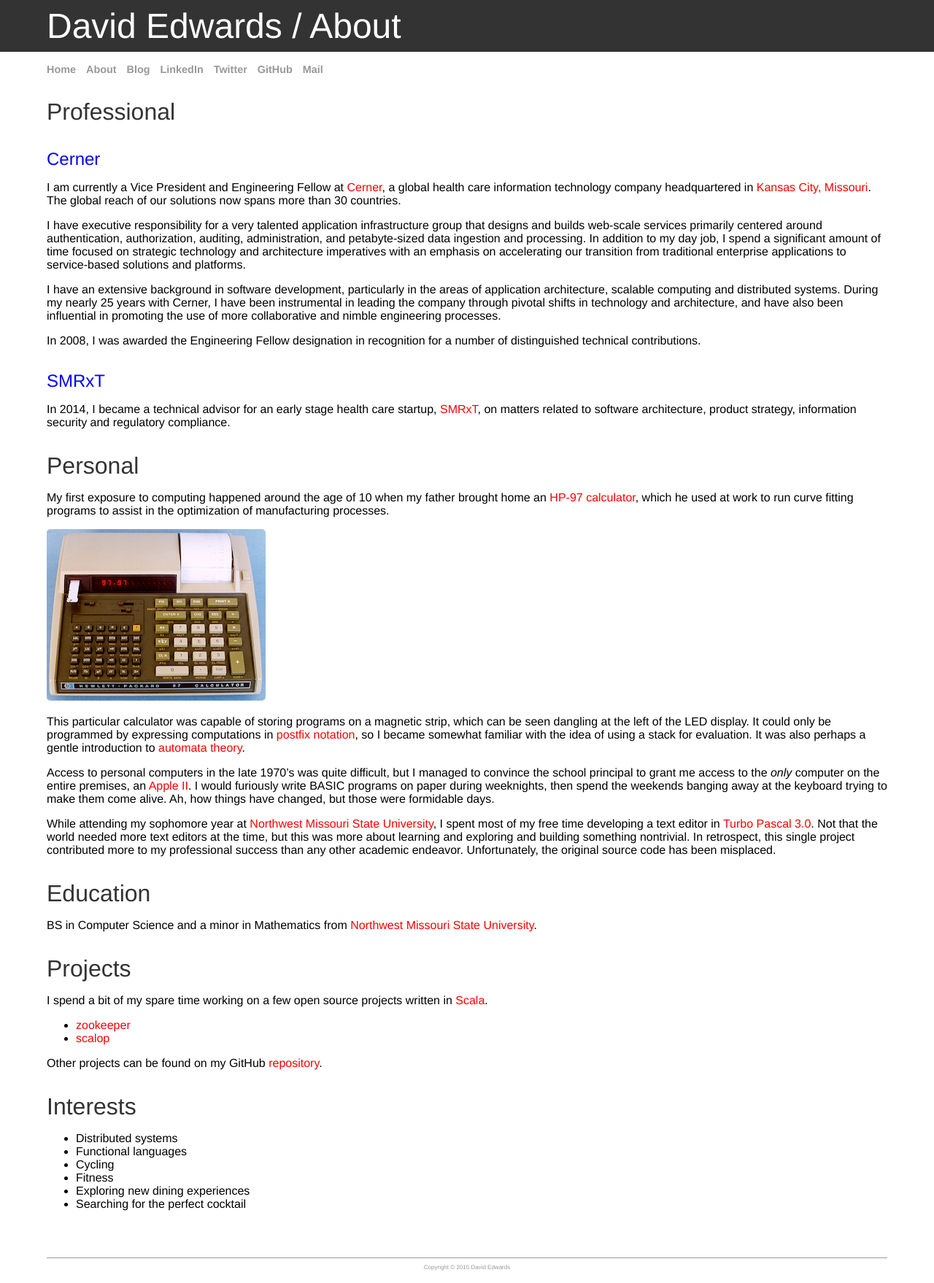
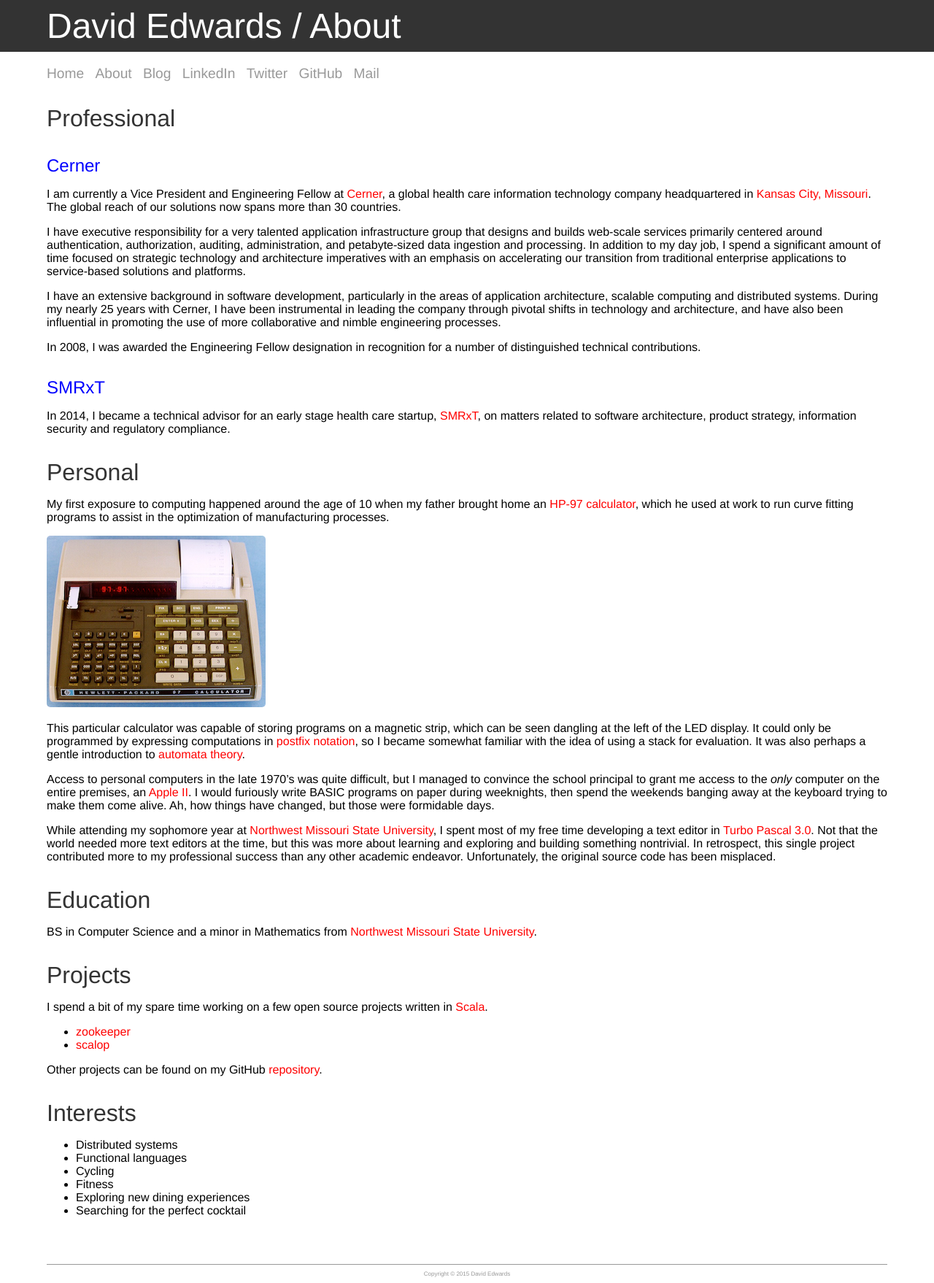
Before and after one commit to davidledwards/davidledwards.github.io, a Jekyll site: the page built from about/index.md, in a window 1280 px wide. Shown: the whole page at 73% size. Built offline with Jekyll 4.4.1, drawn with Linux system fonts in a browser that asks for light colours.

Commit message:
change font size for navigation bar on secondary pages

```diff
--- a/css/main.css
+++ b/css/main.css
@@ -31,8 +31,7 @@
 
 nav.page {
   text-align: left;
-  font-size: 0.9em;
-  font-weight: bold;
+  font-size: 1.2em;
 }
 
 footer {
```
